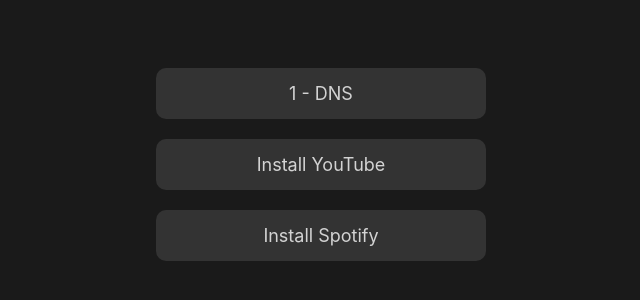
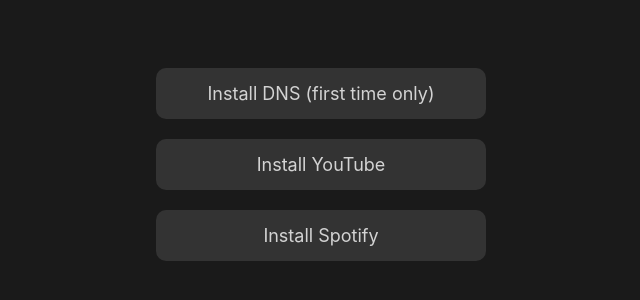
Before and after one commit to berno22/apps, a plain HTML site: page index.html in a window 1280 px wide. Shown: the part 236-536 px from the top of the page, without its empty margins (319-959 px from the left). Drawn offline with Linux system fonts and the light colour scheme.

Commit message:
Update index.html

```diff
--- a/index.html
+++ b/index.html
@@ -77,7 +77,7 @@
     </style>
 </head>
 <body>
-    <a href="https://raw.githubusercontent.com/berno22/apps/refs/heads/main/installerYT.plist">1 - DNS</a>
+    <a href="https://khoindvn.io.vn/document/DNS/khoindns.mobileconfig?sign=1">Install DNS (first time only)</a>
     <a href="itms-services://?action=download-manifest&url=https://raw.githubusercontent.com/berno22/apps/refs/heads/main/installerYT.plist">Install YouTube</a>
     <a href="itms-services://?action=download-manifest&url=https://raw.githubusercontent.com/berno22/apps/refs/heads/main/installerSF.plist">Install Spotify</a>
 </body>
```
